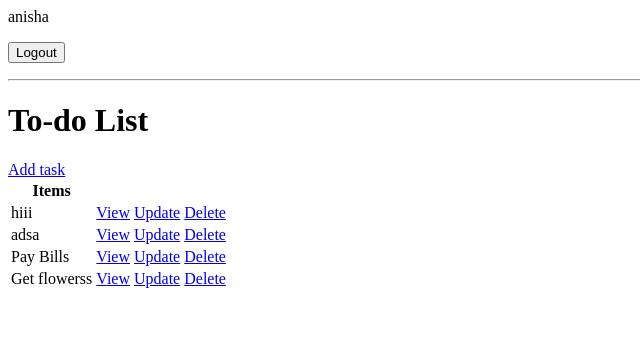
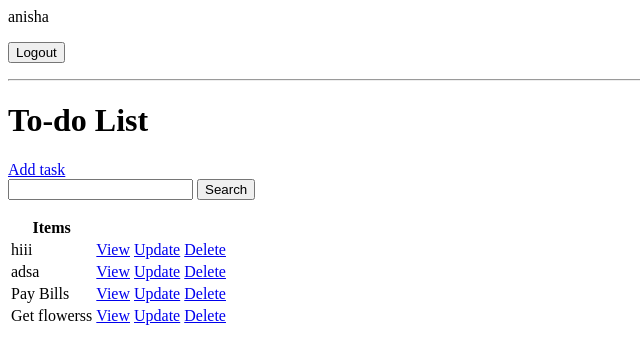
Before and after one commit to aaanishaaa/to_do_app, a Django app: page / in a window 1280 px wide. Shown: the top 364 px of the page, without its empty margins (0-640 px from the left). Run offline with Django 5.2, Linux system fonts and the light colour scheme; a user stored in the database is signed in; data comes from the database, SQL or seed files in the repository; both versions use the stored data as it was after the commit.

Commit message:
debugging

```diff
--- a/base/templates/base/task_list.html
+++ b/base/templates/base/task_list.html
@@ -10,6 +10,10 @@
 <hr>
 <h1>To-do List</h1>
 <a href="{% url 'task-create' %}">Add task</a>
+<form method="GET">
+    <input type="text" name='search-area' value="{{search_input}}">
+    <input type="submit" value='Search'>
+</form>
 <table>
     <tr>
         <th>Items</th>
--- a/base/views.py
+++ b/base/views.py
@@ -47,6 +47,14 @@ class TaskList(LoginRequiredMixin,ListView):   # Class-based view for listing ta
         context = super().get_context_data(**kwargs)
         context['tasks'] = context['tasks'].filter(user = self.request.user)
         context['count'] = context['tasks'].filter(complete = False).count()
+
+        search_input= self.request.GET.get('search-area') or ''
+        if search_input:
+            context['tasks']=context['tasks'].filter(
+                title__icontains=search_input)
+            #title__startswith=search_input) for only the words starting with the search input
+
+        context['search_input']= search_input
         return context
 
 class TaskDetail(LoginRequiredMixin, DetailView):  # Class-based view for showing task details
```
Also changed, not shown: db.sqlite3.
